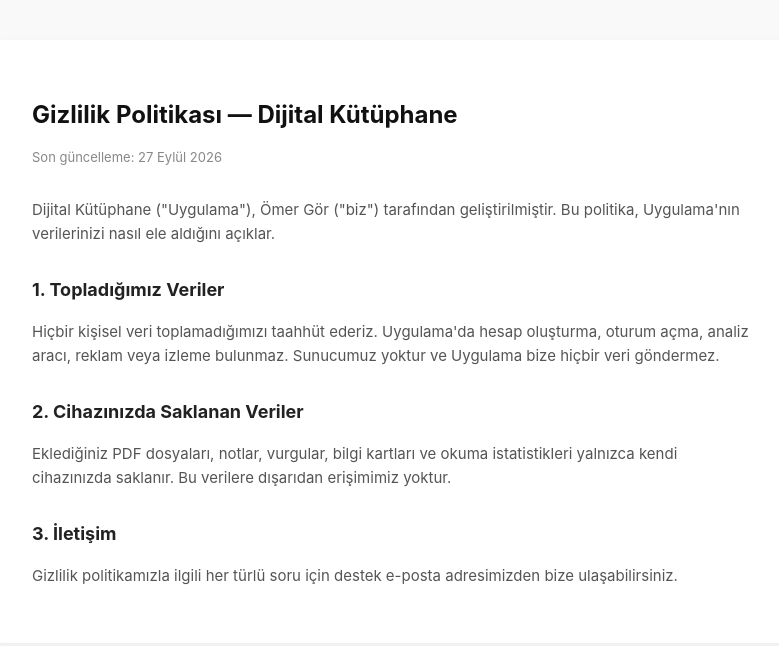
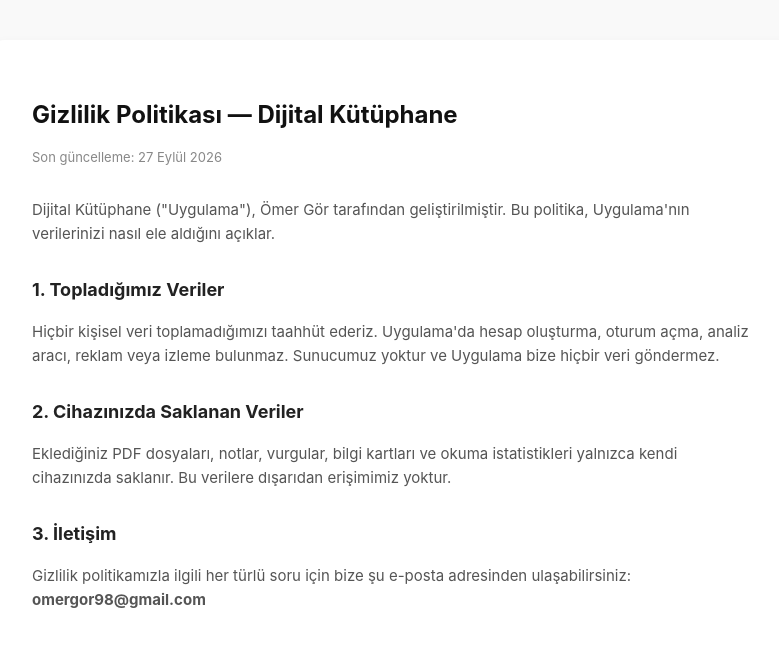
Before and after one commit to omerfbgfb-cyber/gizlilik-politikasi, a plain HTML site: page index.html in a window 1280 px wide. Shown: the whole page, without its empty margins (248-1027 px from the left). Drawn offline with Linux system fonts and the light colour scheme.

Commit message:
Update privacy policy contact email and wording

```diff
--- a/index.html
+++ b/index.html
@@ -18,7 +18,7 @@
         <h1>Gizlilik Politikası — Dijital Kütüphane</h1>
         <p class="update">Son güncelleme: 27 Eylül 2026</p>
 
-        <p>Dijital Kütüphane ("Uygulama"), Ömer Gör ("biz") tarafından geliştirilmiştir. Bu politika, Uygulama'nın verilerinizi nasıl ele aldığını açıklar.</p>
+        <p>Dijital Kütüphane ("Uygulama"), Ömer Gör tarafından geliştirilmiştir. Bu politika, Uygulama'nın verilerinizi nasıl ele aldığını açıklar.</p>
 
         <h2>1. Topladığımız Veriler</h2>
         <p>Hiçbir kişisel veri toplamadığımızı taahhüt ederiz. Uygulama'da hesap oluşturma, oturum açma, analiz aracı, reklam veya izleme bulunmaz. Sunucumuz yoktur ve Uygulama bize hiçbir veri göndermez.</p>
@@ -27,7 +27,7 @@
         <p>Eklediğiniz PDF dosyaları, notlar, vurgular, bilgi kartları ve okuma istatistikleri yalnızca kendi cihazınızda saklanır. Bu verilere dışarıdan erişimimiz yoktur.</p>
 
         <h2>3. İletişim</h2>
-        <p>Gizlilik politikamızla ilgili her türlü soru için destek e-posta adresimizden bize ulaşabilirsiniz.</p>
+        <p>Gizlilik politikamızla ilgili her türlü soru için bize şu e-posta adresinden ulaşabilirsiniz: <strong>omergor98@gmail.com</strong></p>
     </div>
 </body>
 </html>
```
